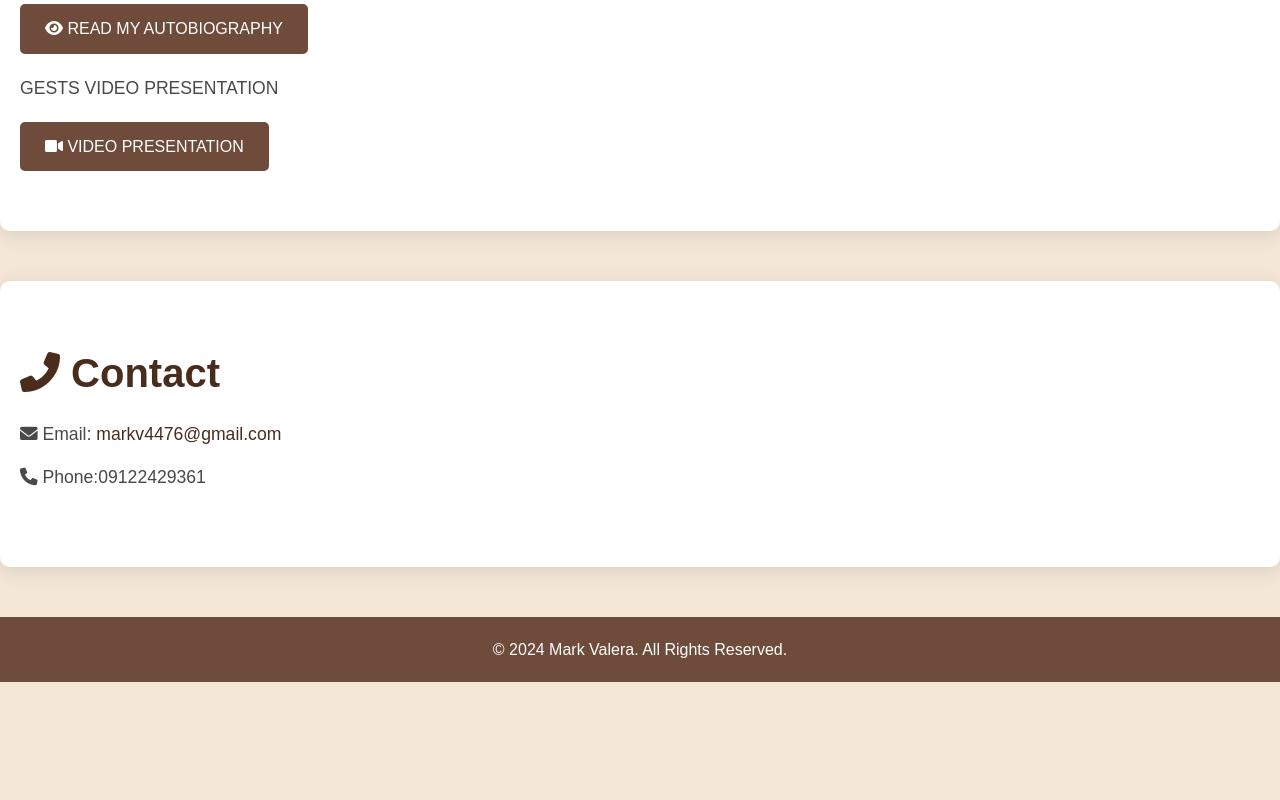
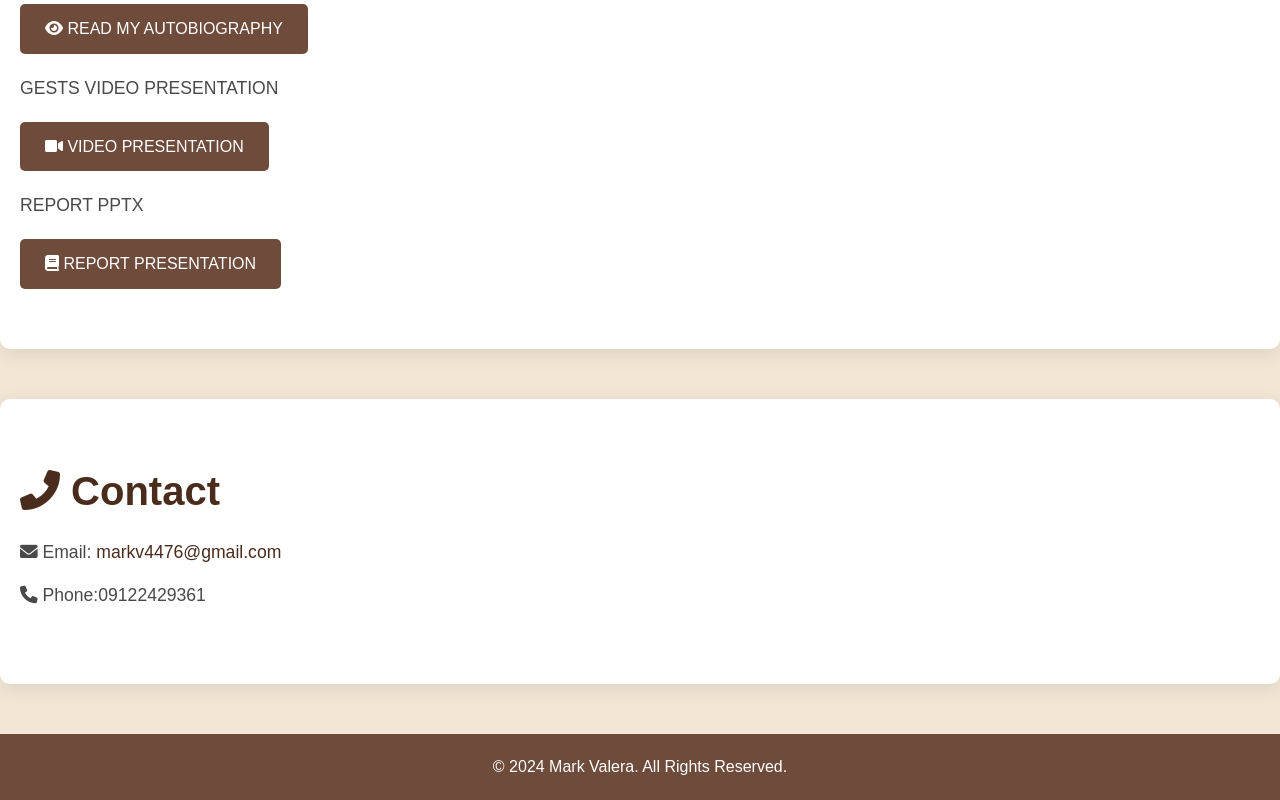
Before and after one commit to lancemiraran18/markvalera, a plain HTML site: page index.html in a window 1280 px wide. Shown: the part 1351-2151 px from the top of the page. Before the commit the page ends 2033 px from the top, so only its background shows below. Drawn offline with Linux system fonts and the light colour scheme.

Commit message:
Update index.html

```diff
--- a/index.html
+++ b/index.html
@@ -374,6 +374,10 @@
     <div>
         <a href="https://youtu.be/z-_74os9cr0?si=PUrJ0dCj02sdKRf5" target="_blank"><i class="fas fa-video"></i> Video Presentation</a>
     </div>
+    <p class="evo">REPORT PPTX</p>
+    <div>
+        <a href="https://www.canva.com/design/DAGZjXxlebw/vfpxBOrEuQQ6JgXtvg-PTQ/edit?utm_content=DAGZjXxlebw&utm_campaign=designshare&utm_medium=link2&utm_source=sharebutton" target="_blank"><i class="fa fa-book"></i> Report Presentation</a>
+    </div>
 </section>
 
 <section class="contact" id="contact">
```
